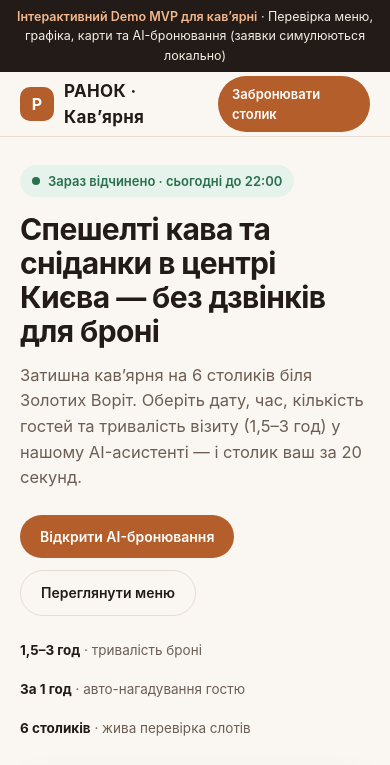
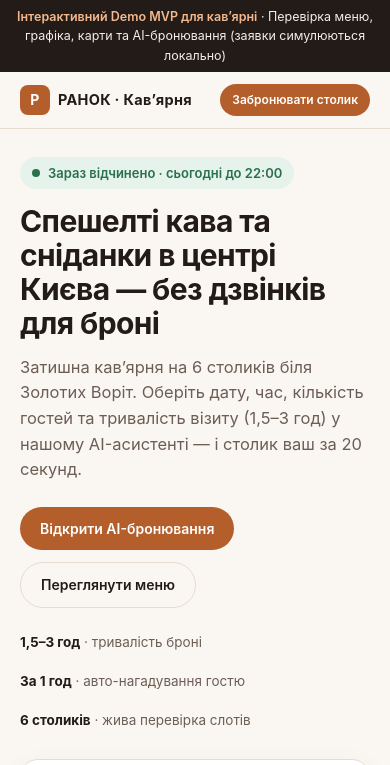
Before and after one commit to BogdanMaliy/fh-demos, a plain HTML site: page cafe-booking-ai/index.html in a window 390 px wide. Shown: the top 765 px of the page. Drawn offline with Linux system fonts and the light colour scheme.

Commit message:
Polish mobile sticky header alignment on cafe demo

```diff
--- a/cafe-booking-ai/index.html
+++ b/cafe-booking-ai/index.html
@@ -652,7 +652,11 @@
       .menu-grid { grid-template-columns: repeat(2, minmax(0, 1fr)); }
     }
     @media (max-width: 600px) {
+      .nav-wrap { height: 56px; gap: 8px; }
+      .brand { font-size: 14.5px; gap: 8px; white-space: nowrap; }
+      .brand-mark { width: 30px; height: 30px; font-size: 14px; border-radius: 8px; }
       nav a.hide-xs { display: none; }
+      header .btn-sm { padding: 7px 12px; font-size: 12px; white-space: nowrap; }
       .menu-grid { grid-template-columns: 1fr; }
       .hero { padding: 28px 0 20px; }
       .chat-box { min-height: 490px; }
```
